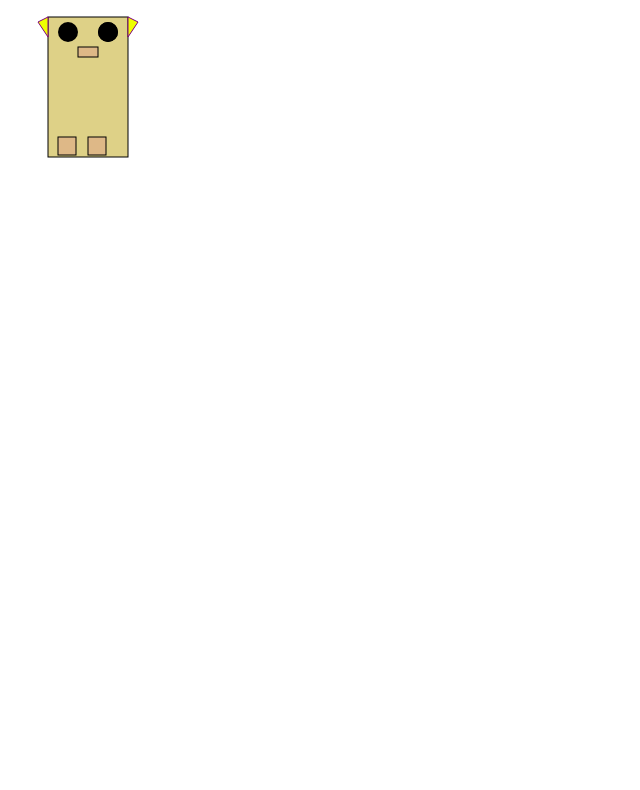
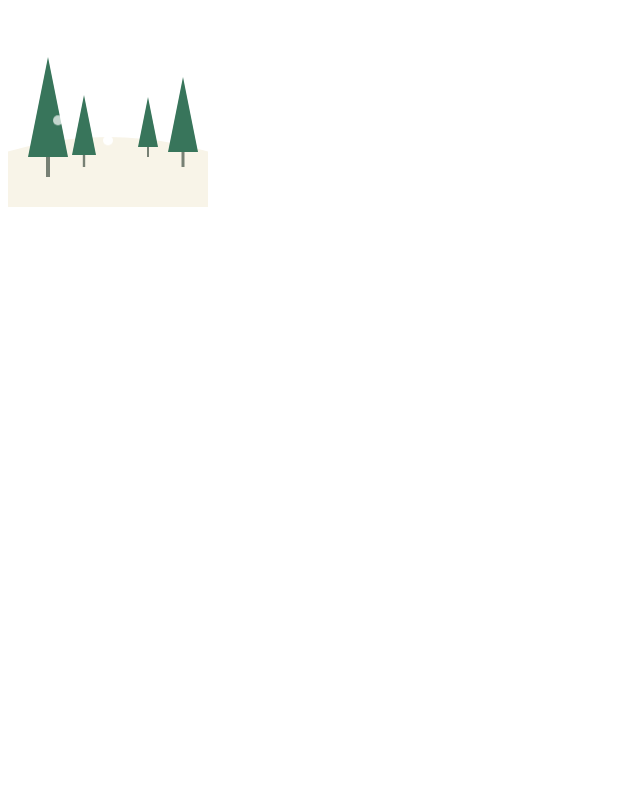
Before and after one commit to mayankgarg23/CMPE-281, a plain HTML site: page index.html in a window 1280 px wide. Shown: the part 73-863 px from the top of the page, without its empty margins (0-640 px from the left). After the commit the page ends 800 px from the top, so only its background shows below. Drawn offline with Linux system fonts and the light colour scheme.

Commit message:
cmpe 281 lab1

```diff
--- a/index.html
+++ b/index.html
@@ -2,29 +2,47 @@
 <html>
 <head>
 	<meta charset="utf-8">
-	<title>Drawing animal using SVG</title>
+	<title>Drawing trees using SVG</title>
+	<link rel="stylesheet" href="style.css">
 </head>
 <body>
-	<h1>Giraffe using SVG</h1>
-	<svg width="800" height="800">
-		<rect x="40" y="10" width="80" height="140" style="fill:rgb(222, 209, 135);stroke:black"/>
-		<circle cx="60" cy="25" r="10"/>
-		<circle cx="100" cy="25" r="10"/>
-		<circle cx="100" cy="25" r="10"/>
-		<rect x="70" y="40" width="20" height="10" style="fill:burlywood;stroke:black"/>
-		<polygon points="40 10, 40 30, 30 15" style="fill:rgb(238, 255, 0);stroke:purple;stroke-width:1" />
-		<polygon points="120 10, 120 30, 130 15" style="fill:rgb(238, 255, 0);stroke:purple;stroke-width:1" />
-		<rect x="50" y="130" width="18" height="18" style="fill:burlywood;stroke:black"/>
-		<rect x="80" y="130" width="18" height="18" style="fill:burlywood;stroke:black"/>
+	<h1>Trees using SVG</h1>
+  <svg width="200" height="200" viewBox="-100 -100 200 200">
+    <defs>
+      <g id="tree">
+        <polygon points="-10,0 10,0 0 -50" fill="#38755b" />
+        <line x2="0" y2="10" stroke="#778074" stroke-width="2" />
+      </g>
+     <circle id="big" cx="0" cy="0" r="5" fill="white" />
+      <circle id="small" cx="0" cy="0" r="3" fill="white" />
+    </defs>
 
-		<defs>
-			<linearGradient id="grad1" x1="0%" y1="0%" x2="100%" y2="0%">
-				<stop offset="0%" style="stop-color:rgb(196, 164, 132);stop-opacity:1" />
-				<stop offset="100%" style="stop-color:rgb(rgb(0,0,33));stop-opacity:1" />
-			  </linearGradient>
+    <rect
+      x="-100"
+      y="-100"
+      width=“200"
+      height="200"
+      fill=“#F1DBC3"
+    />
+    <circle cx="0" cy="380" r="350" fill="#F8F4E8" />
 
-		</defs>
-	</svg>
+    <use href="#tree" x="-30" y="25" transform="scale(2)" />
+    <use href="#tree" x="-20" y="40" transform="scale(1.2)" />
+    <use href="#tree" x="40" y="40" />
+    <use href="#tree" x="50" y="30" transform="scale(1.5)" />
 
+    <use href="#big" x="0" y="0" class="flake fast" />
+    <use href="#big" x="-50" y="-20" class="flake fast opaque" />
+    <use href="#big" x="30" y="-40" class="flake fast" />
+    <use href="#big" x="50" y="-20" class="flake fast opaque" />
+    <use href="#big" x="30" y="50" class="flake slow" />
+    <use href="#big" x="-70" y="-80" class="flake slow opaque" />
+    <use href="#big" x="30" y="50" class="flake slow" />
+    <use href="#big" x="90" y="-80" class="flake slow opaque" />
+    <use href="#small" x="10" y="-50" class="flake slow" />
+    <use href="#small" x="-50" y="-60" class="flake slow opaque" />
+    <use href="#small" x="30" y="70" class="flake slow" />
+    <use href="#small" x="10" y="-80" class="flake slow opaque" />
+  </svg>
 </body>
 </html>
```
Also changed, not shown: index1.html (deleted, +0 -48 lines).
